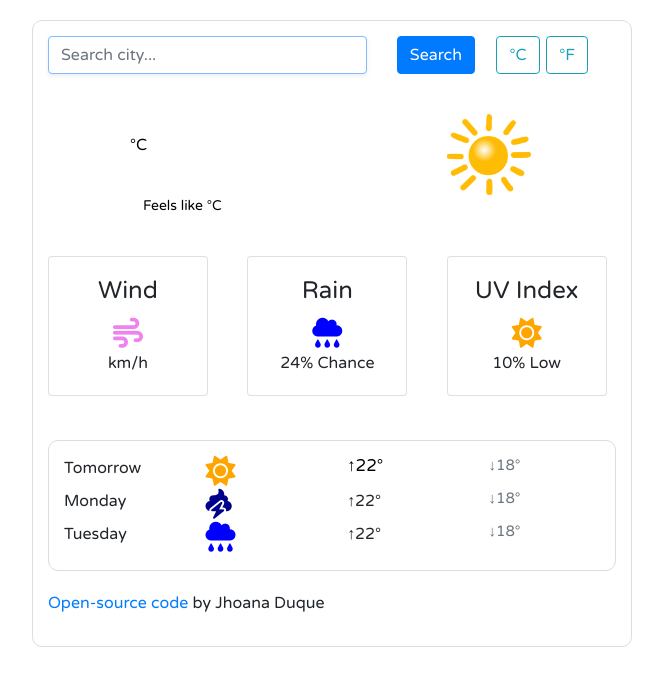
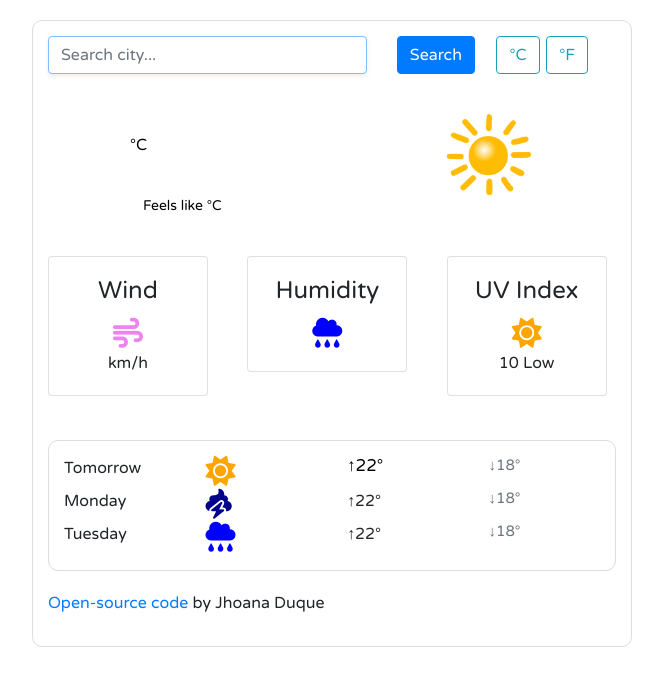
Before and after one commit to JhoanaDuque/my-weather-app-jhoana, a website built with Parcel: page index.html in a window 1280 px wide. Shown: the whole page, without its empty margins (308-971 px from the left). Built offline with nearby package versions, Linux system fonts and the light colour scheme; no server answers.

Commit message:
Update index.html

```diff
--- a/index.html
+++ b/index.html
@@ -75,9 +75,9 @@
         <div class="col-4">
           <div class="card" style="width: 10rem;">
             <div class="card-body">
-              <h4 class="card-title" id="rain">Rain</h4>
+              <h4 class="card-title" id="rain">Humidity</h4>
               <i class="fas fa-cloud-rain"></i>
-              <p class="card-text">24% Chance
+              <p class="card-text"><span id="humidity"></span>
               </p>
             </div>
           </div>
@@ -87,7 +87,7 @@
             <div class="card-body">
               <h4 class="card-title">UV Index</h4>
               <i class="fas fa-sun"></i>
-              <p class="card-text" id="uvindex">10% Low
+              <p class="card-text" id="uvindex">10 Low
               </p>
             </div>
           </div>
```
